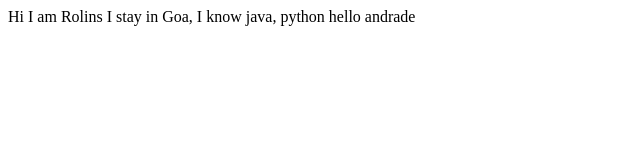
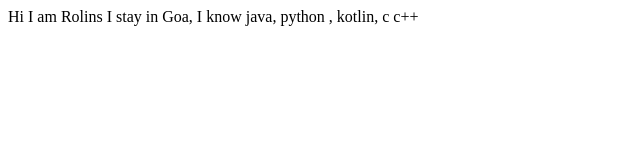
Before and after one commit to rolins2/rolins_site, a plain HTML site: page index.html in a window 1280 px wide. Shown: the full height of the page, 0-640 px from the left. Drawn offline with Linux system fonts and the light colour scheme.

Commit message:
Update : added kotlin and c++

```diff
--- a/index.html
+++ b/index.html
@@ -9,7 +9,7 @@
 <body>
     Hi I am Rolins
     I stay in Goa,
-    I know java, python
-    hello andrade
+    I know java, python , kotlin, c c++
+
 </body>
 </html>
```
